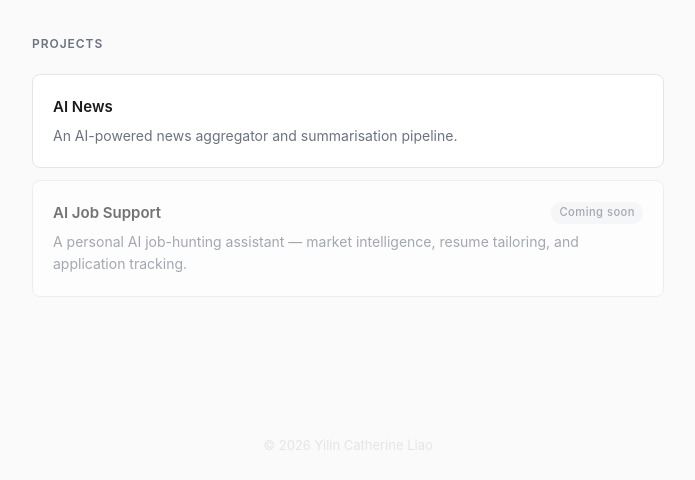
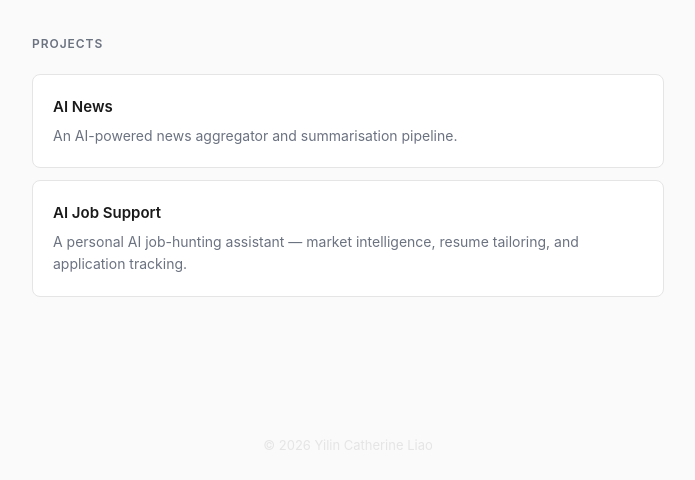
Before and after one commit to yilincliao8697/landing-page, a plain HTML site: page index.html in a window 1280 px wide. Shown: the part 320-800 px from the top of the page, without its empty margins (292-987 px from the left). Drawn offline with Linux system fonts and the light colour scheme.

Commit message:
feat: link AI Job Support card to live deployment
Co-Authored-By: Claude Sonnet 4.6 <noreply@anthropic.com>

```diff
--- a/index.html
+++ b/index.html
@@ -203,15 +203,14 @@
           </p>
         </a>
 
-        <div class="project-card disabled">
+        <a class="project-card" href="https://ai-job-support.onrender.com" target="_blank" rel="noopener">
           <div class="project-header">
             <span class="project-name">AI Job Support</span>
-            <span class="badge">Coming soon</span>
           </div>
           <p class="project-desc">
             A personal AI job-hunting assistant — market intelligence, resume tailoring, and application tracking.
           </p>
-        </div>
+        </a>
 
       </div>
     </section>
```
